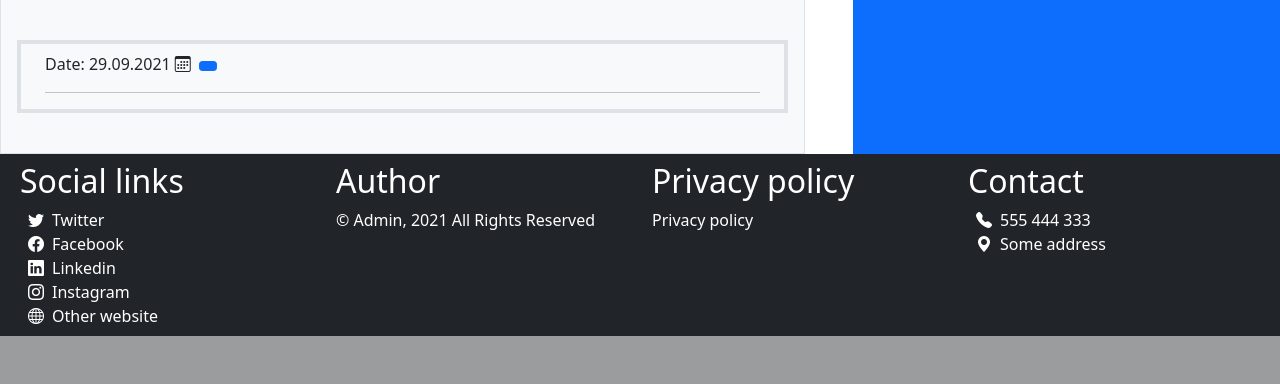
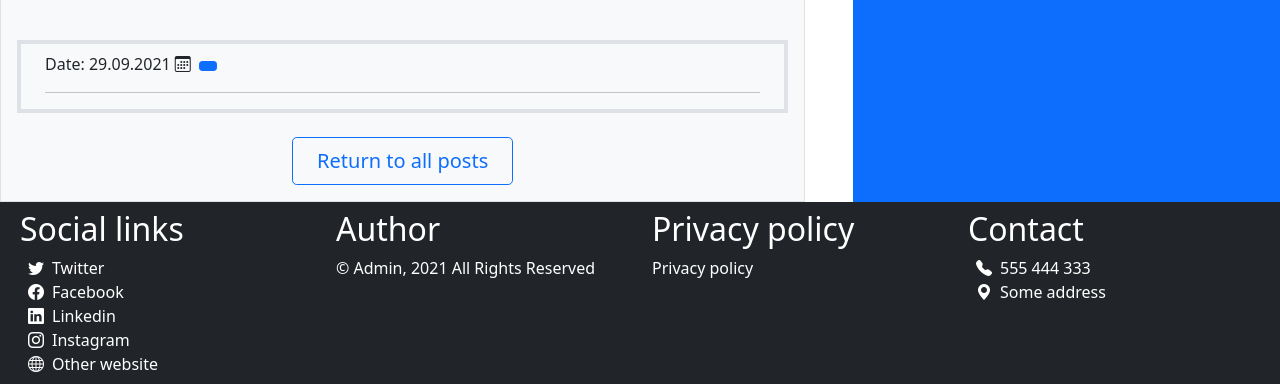
Before and after one commit to Szymon99d/symfony-blog, a Symfony app: template templates/pages/post.html.twig in a window 1280 px wide. Shown: the part 1017-1401 px from the top of the page. Before the commit the page ends 1353 px from the top, so only its background shows below. Run offline with Twig, Linux system fonts and the light colour scheme; the template is opened without the code that fills it, so the values that code supplies are empty; some libraries are stand-ins or nearby versions.

Commit message:
Add a button to redirect to previous page

```diff
--- a/templates/pages/post.html.twig
+++ b/templates/pages/post.html.twig
@@ -9,4 +9,7 @@
         <hr>
         <p>{{post.content}}</p>
     </div>
+    <div class="d-flex justify-content-center">
+        <a href="{{app.request.headers.get('referer')}}" class="btn btn-lg btn-outline-primary px-4">{% trans %}Return to all posts{% endtrans %}</a>
+    </div>
 {% endblock %}
--- a/translations/messages.pl.yaml
+++ b/translations/messages.pl.yaml
@@ -12,3 +12,4 @@ Portfolio: Portfolio
 Read more: Czytaj dalej
 Page: Strona
 of: z
+Return to all posts: Wróć do wszystkich postów
```
